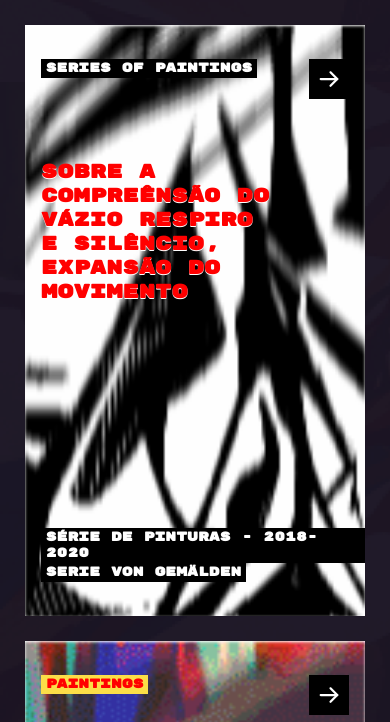
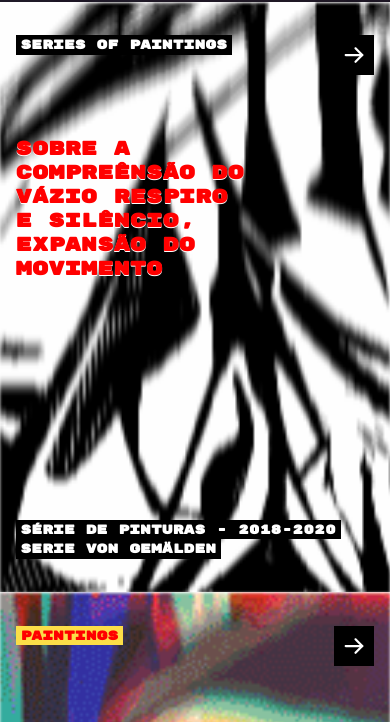
Before and after one commit to lgiacomazzi/joana-2020, a plain HTML site: page site-b.html in a window 390 px wide. Shown: the part 762-1484 px from the top of the page. Drawn offline with Linux system fonts and the light colour scheme.

Commit message:
add job1

```diff
--- a/style-joana.css
+++ b/style-joana.css
@@ -34,7 +34,6 @@ section {
   align-items: center;
   justify-content: center;
   transition: 200ms;
-  margin-bottom: 4vh;
   /* max-width: 1000px;
   margin-right: auto;
   margin-left: auto; */
@@ -86,7 +85,6 @@ h4 {
 section.main {
   background-color: black;
   background-image: url(./new-gifs/main01.gif);
-  margin-top: 2vh;
   cursor: inherit !important;
 }
 
@@ -316,8 +314,8 @@ footer .auth {
     /* border-radius: 18px; */
     overflow: hidden;
     box-shadow: inset 0px 1px 3px white;
-    margin: 3vh;
-    margin-bottom: 2vh;
+    /* margin: 3vh; */
+    /* margin-bottom: 2vh; */
   }
 
   section.main .logo {
```
